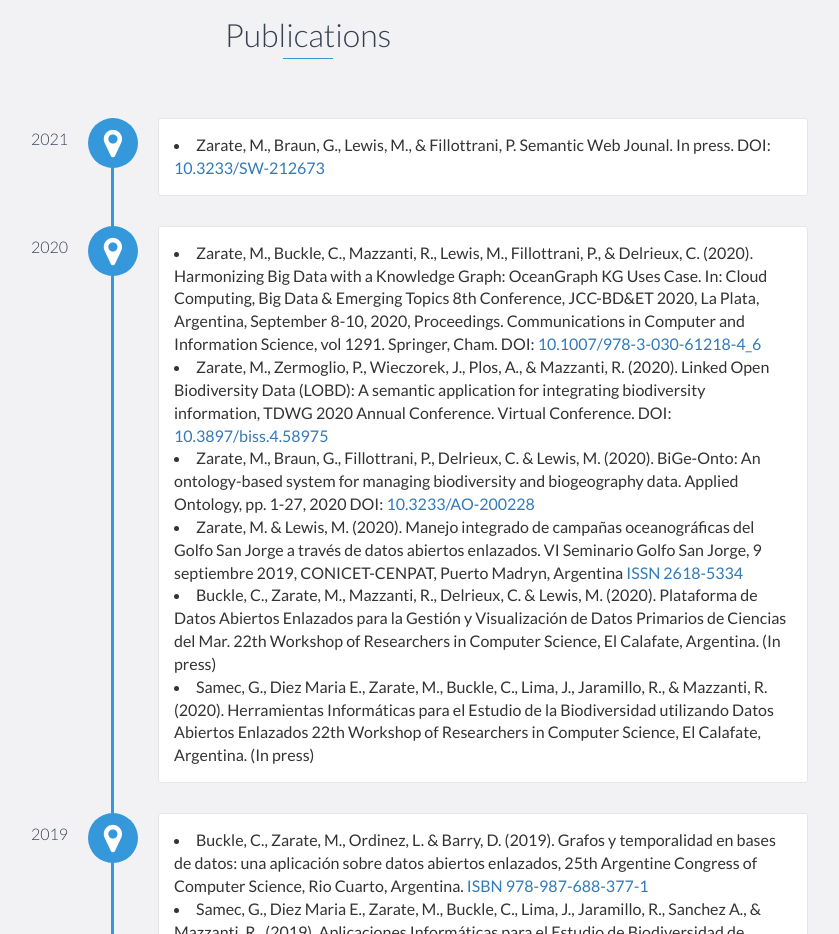
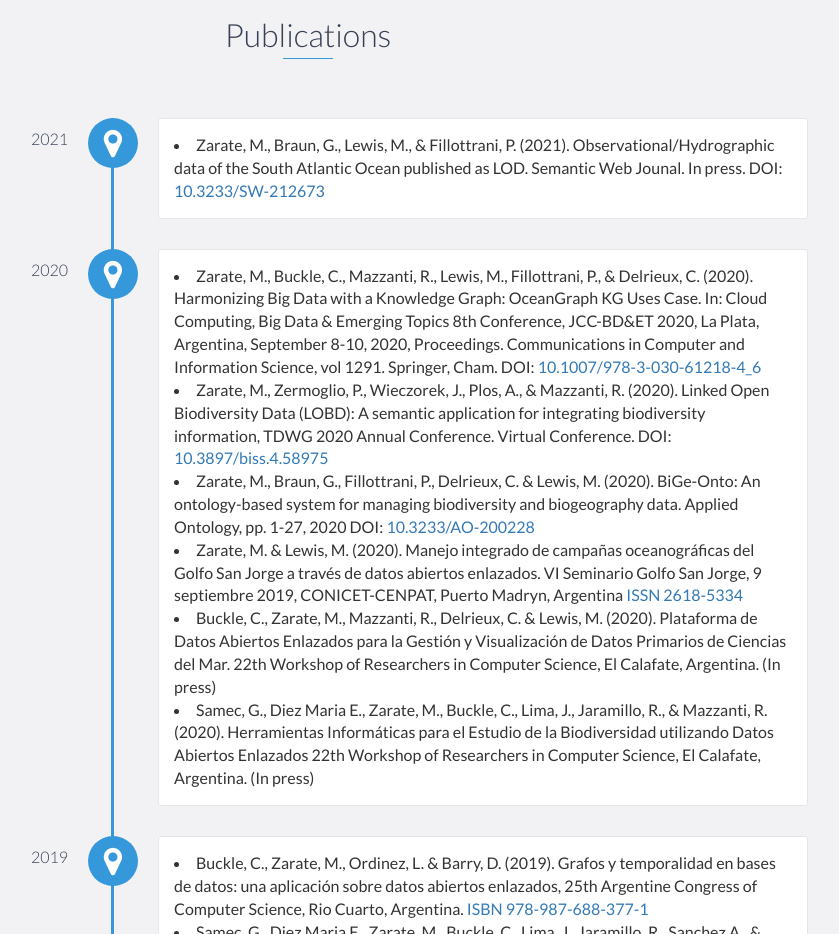
Before and after one commit to marcosdzarate/marcosdzarate.github.io, a website: page index.html in a window 1280 px wide. Shown: the part 1080-2014 px from the top of the page, without its empty margins (332-1171 px from the left). Drawn offline with nearby package versions, Linux system fonts and the light colour scheme.

Commit message:
Update index.html

```diff
--- a/index.html
+++ b/index.html
@@ -92,7 +92,7 @@
 
 	  <div data-date="2021">
                 <p>
-		   <li>  Zarate, M., Braun, G., Lewis, M., & Fillottrani, P. Semantic Web Jounal. In press. DOI: <a href="http://www.semantic-web-journal.net/system/files/swj2505.pdf">10.3233/SW-212673</a> </li>
+		   <li>  Zarate, M., Braun, G., Lewis, M., & Fillottrani, P. (2021). Observational/Hydrographic data of the South Atlantic Ocean published as LOD. Semantic Web Jounal. In press. DOI: <a href="http://www.semantic-web-journal.net/system/files/swj2505.pdf">10.3233/SW-212673</a> </li>
                 </p>
             </div>
 
```
